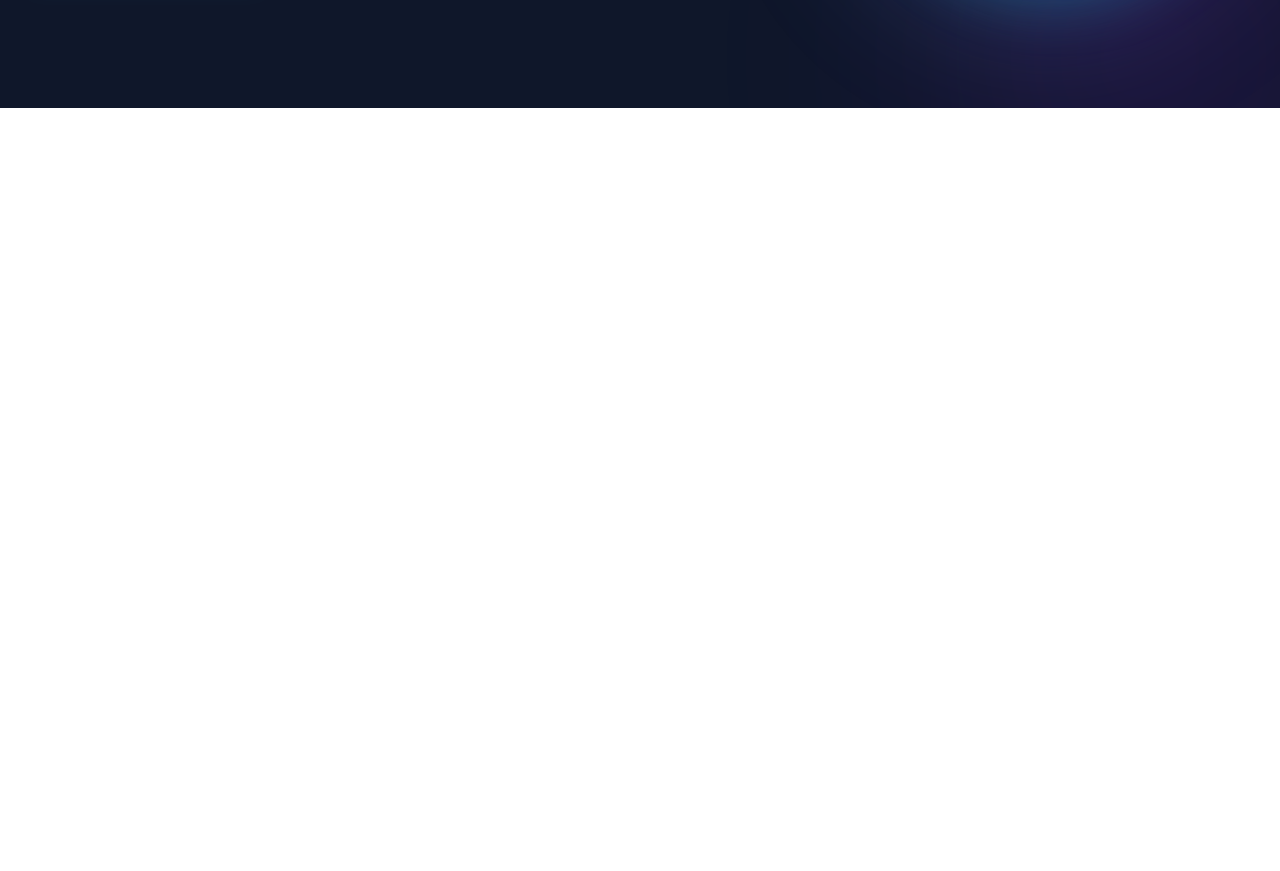
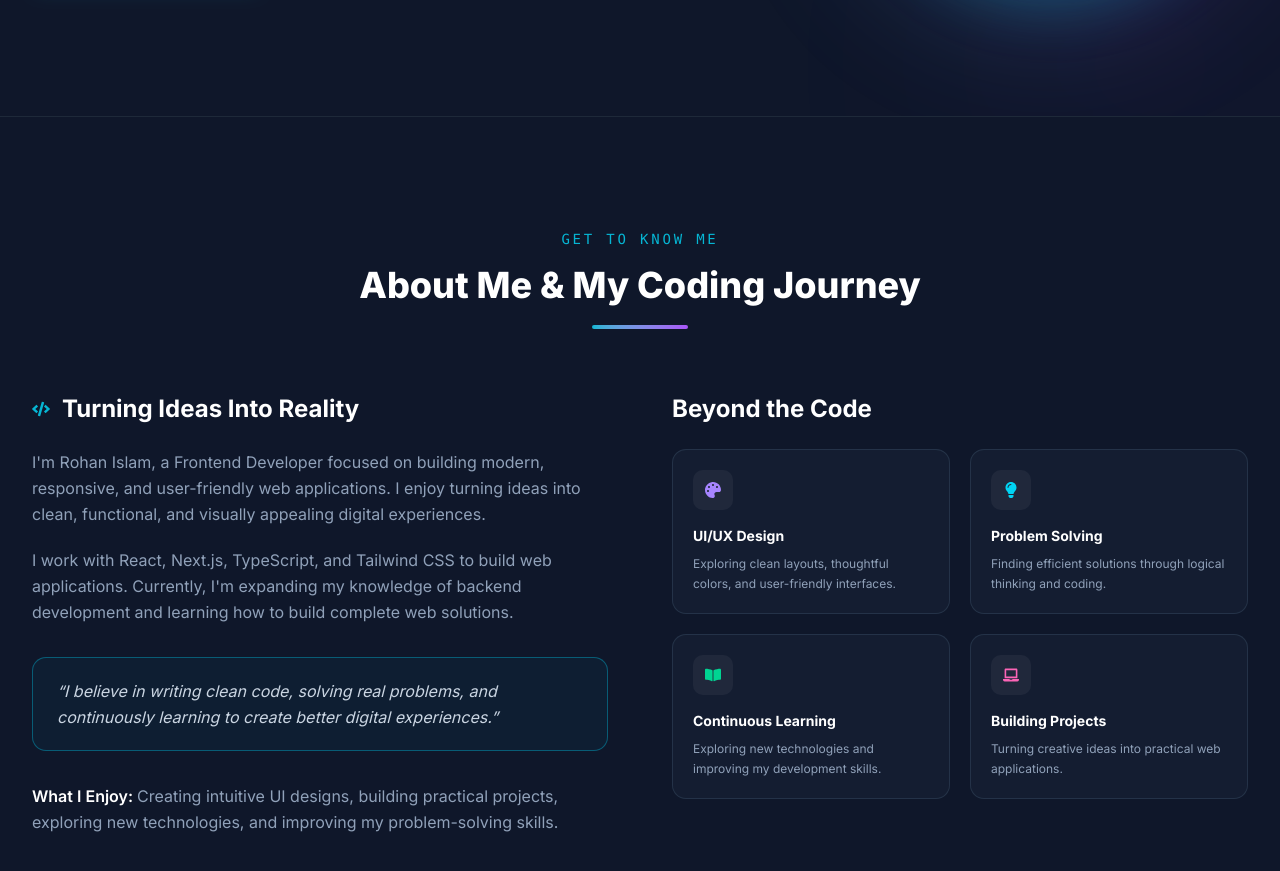
Before and after one commit to rohanislambd/Portfolio, a Next.js app: page / in a window 1280 px wide. Shown: the part 565-1436 px from the top of the page. Before the commit the page ends 800 px from the top, so only its background shows below. Built offline with nearby package versions, Linux system fonts and the light colour scheme.

Commit message:
add navbar

```diff
--- a/src/app/page.tsx
+++ b/src/app/page.tsx
@@ -1,9 +1,11 @@
+import About from "@/components/About";
 import Hero from "@/components/Hero";
 
 export default function Home() {
   return (
    <>
    <Hero/>
+   <About/>
    </>
   );
 }
--- /dev/null
+++ b/src/components/About.tsx
@@ -0,0 +1,141 @@
+import React from 'react';
+import { FaCode, FaHeart, FaPalette, FaLightbulb, FaBookOpen, FaLaptop } from 'react-icons/fa';
+
+const aboutContent = {
+  subtitle: "GET TO KNOW ME",
+  title: "About Me & My Coding Journey",
+  interestsHeading: "Beyond the Code",
+
+  story: {
+    heading: "Turning Ideas Into Reality",
+    paragraphs: [
+      "I'm Rohan Islam, a Frontend Developer focused on building modern, responsive, and user-friendly web applications. I enjoy turning ideas into clean, functional, and visually appealing digital experiences.",
+      "I work with React, Next.js, TypeScript, and Tailwind CSS to build web applications. Currently, I'm expanding my knowledge of backend development and learning how to build complete web solutions."
+    ],
+    quote:
+      "I believe in writing clean code, solving real problems, and continuously learning to create better digital experiences.",
+    whatIEnjoy:
+      "Creating intuitive UI designs, building practical projects, exploring new technologies, and improving my problem-solving skills."
+  },
+
+  interests: [
+    {
+      id: 1,
+      title: "UI/UX Design",
+      description:
+        "Exploring clean layouts, thoughtful colors, and user-friendly interfaces.",
+      icon: "Palette",
+      color: "text-violet-400"
+    },
+    {
+      id: 2,
+      title: "Problem Solving",
+      description:
+        "Finding efficient solutions through logical thinking and coding.",
+      icon: "Lightbulb",
+      color: "text-cyan-400"
+    },
+    {
+      id: 3,
+      title: "Continuous Learning",
+      description:
+        "Exploring new technologies and improving my development skills.",
+      icon: "BookOpen",
+      color: "text-emerald-400"
+    },
+    {
+      id: 4,
+      title: "Building Projects",
+      description:
+        "Turning creative ideas into practical web applications.",
+      icon: "Laptop",
+      color: "text-pink-400"
+    }
+  ]
+};
+
+const iconMap = {
+  Palette: FaPalette,
+  Lightbulb: FaLightbulb,
+  BookOpen: FaBookOpen,
+  Laptop: FaLaptop,
+} as const;
+
+const About = () => {
+    return (
+        <section id="about" className="relative bg-[#0F172A] py-20 lg:py-28">
+            {/* Section header */}
+            <div className="text-center">
+                <p className="text-[#06b6d4] font-mono text-sm tracking-[0.2em] uppercase">
+                    {aboutContent.subtitle}
+                </p>
+                <h2 className="mt-4 text-3xl sm:text-4xl font-extrabold text-white">
+                    {aboutContent.title}
+                </h2>
+                <div className="mt-5 mx-auto h-1 w-24 rounded-full bg-gradient-to-r from-[#06b6d4] to-[#a855f7]" />
+            </div>
+
+            <div className="mt-16 max-w-7xl mx-auto px-4 sm:px-6 lg:px-8 grid lg:grid-cols-2 gap-12 lg:gap-16 items-start">
+
+                {/* Left: Story */}
+                <div>
+                    <h3 className="flex items-center gap-3 text-xl sm:text-2xl font-bold text-white">
+                        <FaCode className="text-[#06b6d4] text-lg" />
+                        {aboutContent.story.heading}
+                    </h3>
+
+                    <div className="mt-6 space-y-5 text-slate-400 leading-relaxed">
+                        {aboutContent.story.paragraphs.map((paragraph, index) => (
+                            <p key={index}>{paragraph}</p>
+                        ))}
+                    </div>
+
+                    {/* Quote */}
+                    <blockquote className="mt-8 rounded-xl border border-cyan-500/40 bg-cyan-500/5 px-6 py-5">
+                        <p className="italic text-slate-300 leading-relaxed">
+                            &ldquo;{aboutContent.story.quote}&rdquo;
+                        </p>
+                    </blockquote>
+
+                    {/* What I Enjoy */}
+                    <p className="mt-8 text-slate-400 leading-relaxed">
+                        <span className="font-semibold text-white">What I Enjoy: </span>
+                        {aboutContent.story.whatIEnjoy}
+                    </p>
+                </div>
+
+                {/* Right: Interests */}
+                <div>
+                    <h3 className="flex items-center gap-3 text-xl sm:text-2xl font-bold text-white">
+
+                        {aboutContent.interestsHeading}
+                    </h3>
+
+                    <div className="mt-6 grid sm:grid-cols-2 gap-5">
+                        {aboutContent.interests.map((interest) => {
+                            const Icon = iconMap[interest.icon as keyof typeof iconMap];
+                            return (
+                                <div
+                                    key={interest.id}
+                                    className="rounded-xl border border-slate-700/60 bg-slate-800/40 p-5 hover:border-cyan-500/40 hover:bg-slate-800/70 transition-colors"
+                                >
+                                    <span className={`flex items-center justify-center w-10 h-10 rounded-lg bg-white/5 ${interest.color}`}>
+                                        {Icon ? <Icon /> : <FaPalette />}
+                                    </span>
+                                    <h4 className="mt-4 text-sm font-bold text-white">
+                                        {interest.title}
+                                    </h4>
+                                    <p className="mt-2 text-xs text-slate-400 leading-relaxed">
+                                        {interest.description}
+                                    </p>
+                                </div>
+                            );
+                        })}
+                    </div>
+                </div>
+            </div>
+        </section>
+    );
+};
+
+export default About;
--- a/src/components/Hero.tsx
+++ b/src/components/Hero.tsx
@@ -1,8 +1,8 @@
 "use client";
 import Image from "next/image";
 import React from "react";
-import { FaDownload, FaArrowRight, FaReact, FaNodeJs } from "react-icons/fa";
-import { Cursor, Typewriter, useTypewriter } from "react-simple-typewriter";
+import { FaDownload, FaArrowRight } from "react-icons/fa";
+import { Cursor, useTypewriter } from "react-simple-typewriter";
 
 const heroContent = {
   badge: "AVAILABLE FOR NEW OPPORTUNITIES",
@@ -29,12 +29,14 @@ const Hero = () => {
     delaySpeed: 1500,
   });
   return (
-    <section id="home" className="relative overflow-hidden bg-[#0F172A]">
+    <section id="home" className="relative overflow-hidden bg-[#0F172A]  border-b border-gray-800 ">
+
+
       {/* Background glows */}
       <div className="pointer-events-none absolute -top-40 -left-40 w-[420px] h-[420px] rounded-full bg-cyan-500/10 blur-[120px]" />
-      <div className="pointer-events-none absolute -bottom-40 -right-20 w-[420px] h-[420px] rounded-full bg-purple-600/10 blur-[120px]" />
+      <div className="pointer-events-none absolute -bottom-40 -right-20 w-[420px] h-[420px] rounded-full bg-purple-600/2 blur-[120px]" />
 
-      <div className="max-w-7xl mx-auto px-4 sm:px-6 lg:px-8 py-20 lg:py-28">
+      <div className="max-w-7xl mx-auto px-4 sm:px-6 lg:px-8 py-20 xl:py-29">
         <div className="grid lg:grid-cols-2 gap-14 items-center">
           {/* Left content */}
           <div>
@@ -93,7 +95,7 @@ const Hero = () => {
           <div className="flex justify-center lg:justify-end">
             <div className="relative">
               {/* Outer glow */}
-              <div className="absolute -inset-6 rounded-full bg-gradient-to-tr from-cyan-500/30 via-purple-500/20 to-cyan-500/30 blur-3xl" />
+              <div className="absolute -inset-4 rounded-full bg-gradient-to-tr from-cyan-500/30 via-purple-500/20 to-cyan-500/30 blur-3xl" />
 
               {/* Gradient ring + photo */}
               <div className="relative w-72 h-72 sm:w-96 sm:h-96 rounded-full p-1.5 bg-gradient-to-br from-[#06b6d4] via-slate-700 to-[#8b5cf6] shadow-[0_0_60px_rgba(6,182,212,0.3)] ">
@@ -111,6 +113,7 @@ const Hero = () => {
           </div>
         </div>
       </div>
+
     </section>
   );
 };
```
